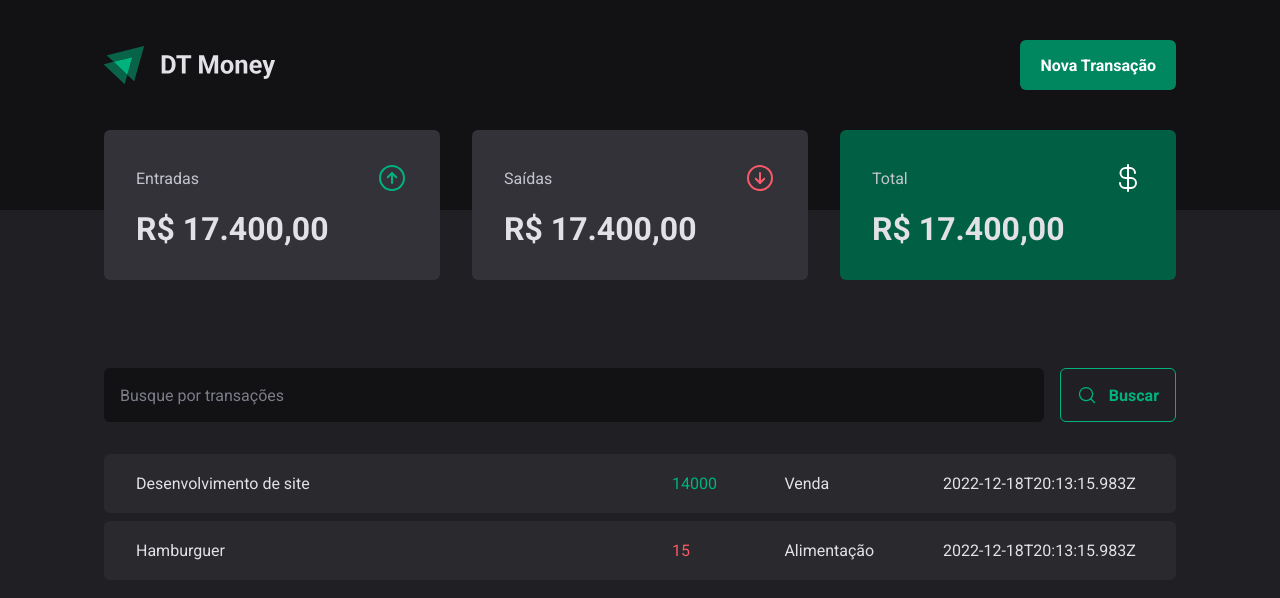
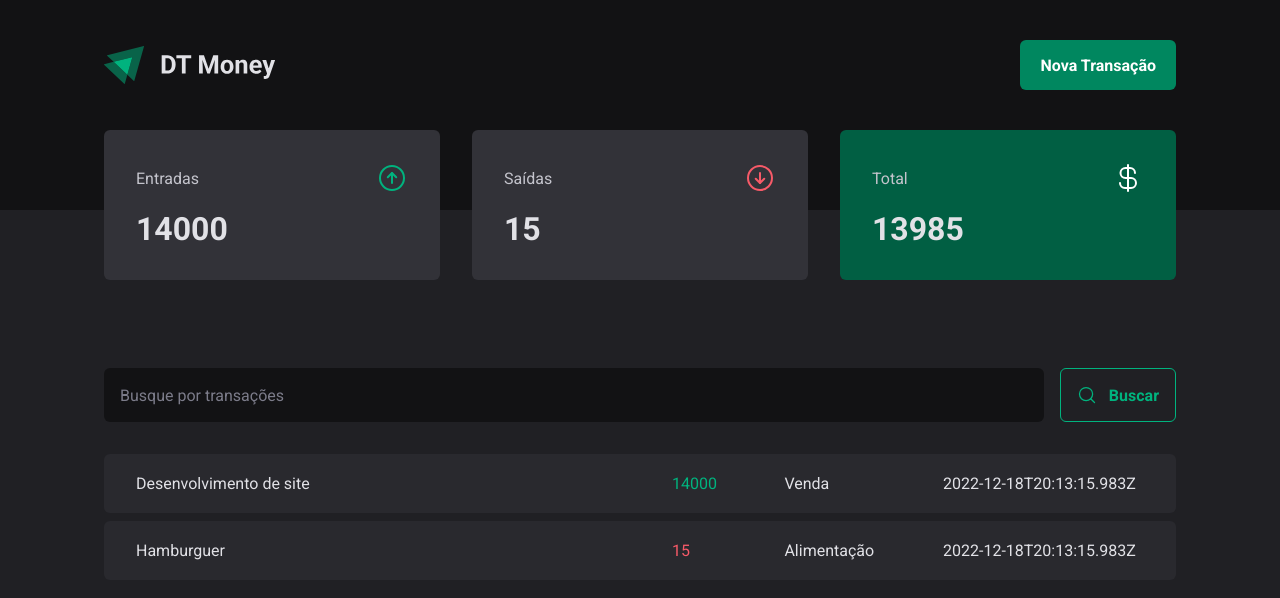
Before and after one commit to MouraPragana/03-dt-money, a React (Vite) app: page / in a window 1280 px wide. Shown: the top 598 px of the page. Built offline with nearby package versions, Linux system fonts and the light colour scheme; data requests are answered from the project's data file.

Commit message:
Finalizando aula: Calculando resumo de transações

```diff
--- a/src/components/Summary/index.tsx
+++ b/src/components/Summary/index.tsx
@@ -4,6 +4,24 @@
 
 export function Summary() {
   const { transactions } = useTransactionsContext();
+
+  const summary = transactions.reduce(
+    (acc, transaction) => {
+      if (transaction.type === "income") {
+        acc.income += transaction.price;
+        acc.total += transaction.price;
+      } else {
+        acc.outcome += transaction.price;
+        acc.total -= transaction.price;
+      }
+      return acc;
+    },
+    {
+      income: 0,
+      outcome: 0,
+      total: 0,
+    }
+  );
 
   return (
     <SummaryContainer>
@@ -12,21 +30,21 @@
           <span>Entradas</span>
           <ArrowCircleUp size={32} color={"#00b37e"} />
         </header>
-        <strong>R$ 17.400,00</strong>
+        <strong>{summary.income}</strong>
       </SummaryCard>
       <SummaryCard>
         <header>
           <span>Saídas</span>
           <ArrowCircleDown size={32} color={"#f75a68"} />
         </header>
-        <strong>R$ 17.400,00</strong>
+        <strong>{summary.outcome}</strong>
       </SummaryCard>
       <SummaryCard variant="green">
         <header>
           <span>Total</span>
           <CurrencyDollar size={32} color={"#fff"} />
         </header>
-        <strong>R$ 17.400,00</strong>
+        <strong>{summary.total}</strong>
       </SummaryCard>
     </SummaryContainer>
   );
```
